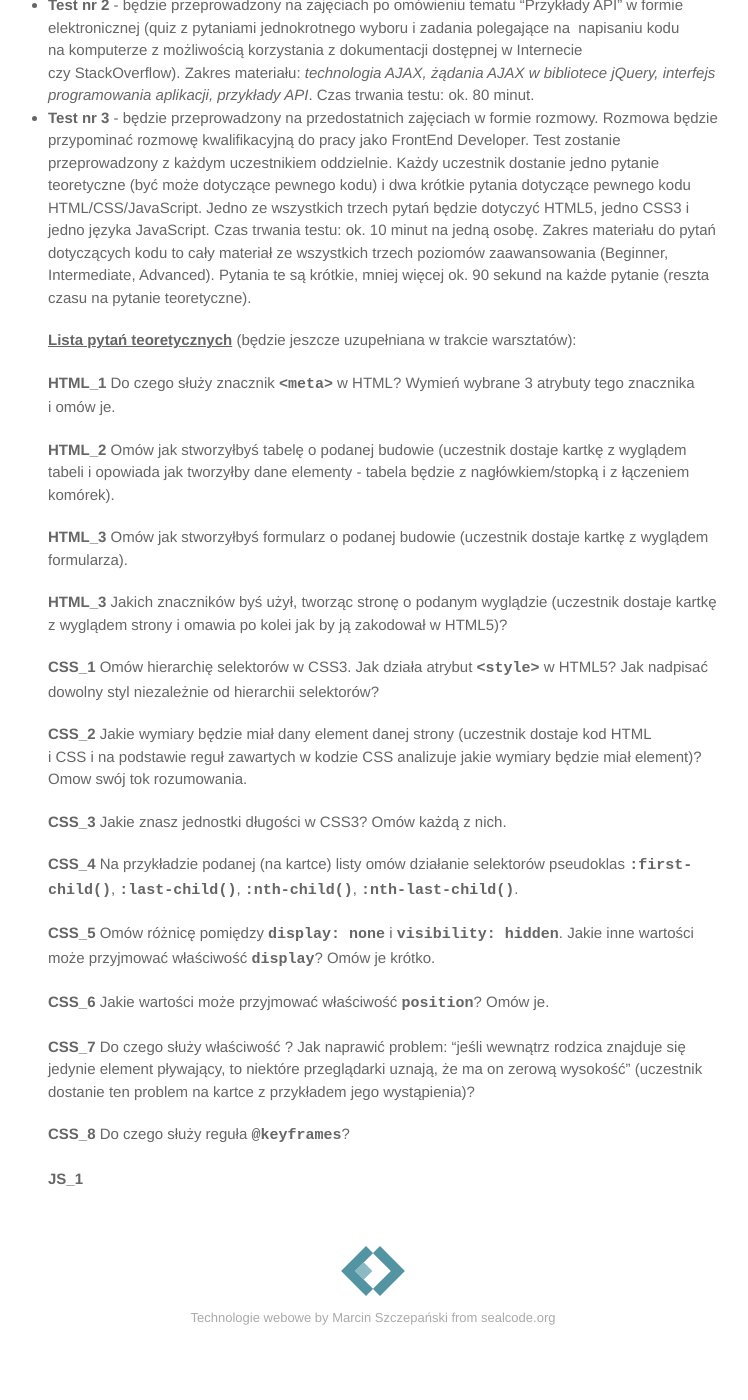
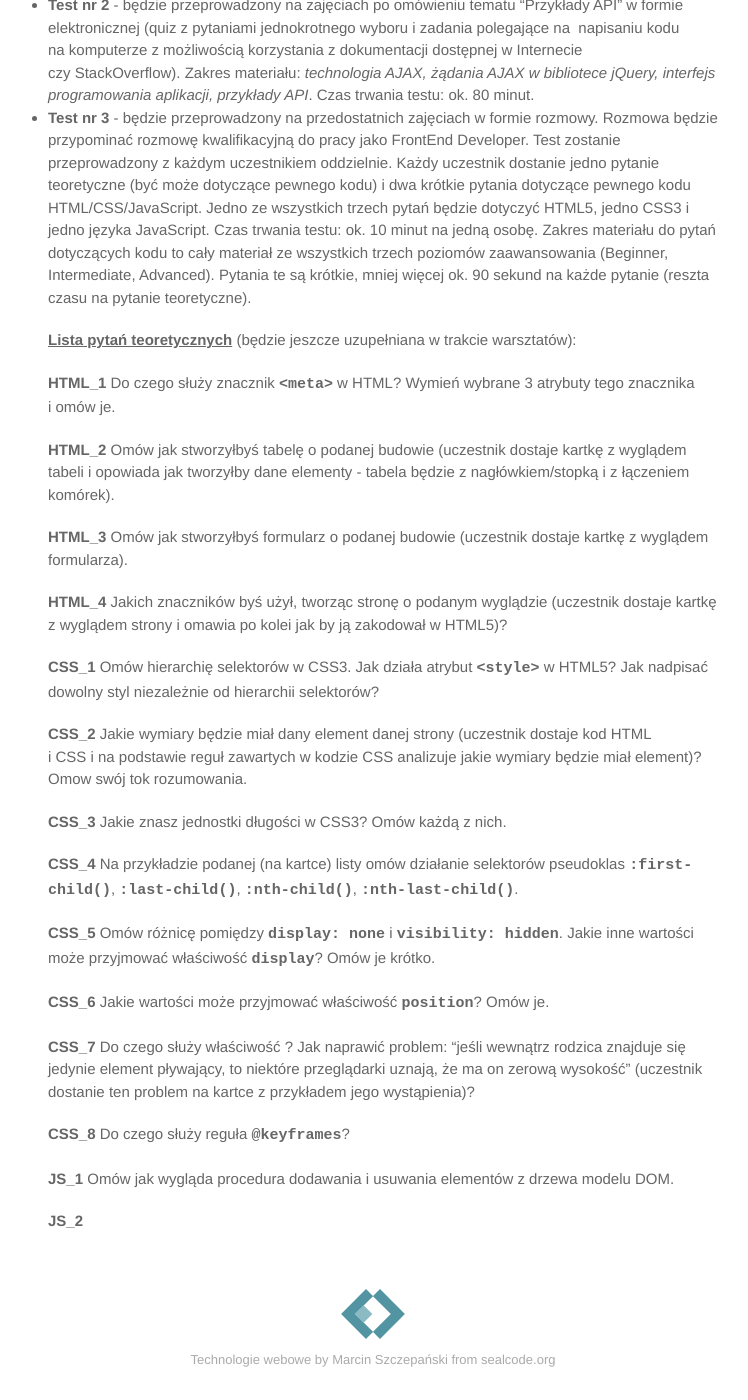
Before and after one commit to marcin-szczepanski/TWE, a Jekyll site: the page built from zajecia/2/informacje.md, in a window 1280 px wide and 1400 px high, scrolled down 1346 px. Shown: the whole window, without its empty margins (267-1015 px from the left). Built offline with Jekyll 4.4.1, drawn with Linux system fonts in a browser that asks for light colours; some web fonts are replaced; before the commit the page ends 2703 px from its top, so only the background shows below that.

Commit message:
Update informacje.md

```diff
--- a/zajecia/2/informacje.md
+++ b/zajecia/2/informacje.md
@@ -52,7 +52,7 @@ Zakres materiału do pytań dotyczących kodu to cały materiał ze wszystkich t
 
 	**HTML_3** Omów jak stworzyłbyś formularz o podanej budowie (uczestnik dostaje kartkę z&nbsp;wyglądem formularza).
 
-	**HTML_3** Jakich znaczników byś użył, tworząc stronę o podanym wyglądzie (uczestnik dostaje kartkę z wyglądem strony i&nbsp;omawia po kolei jak by ją zakodował w HTML5)?
+	**HTML_4** Jakich znaczników byś użył, tworząc stronę o podanym wyglądzie (uczestnik dostaje kartkę z wyglądem strony i&nbsp;omawia po kolei jak by ją zakodował w HTML5)?
 
 	**CSS_1** Omów hierarchię selektorów w CSS3. Jak działa atrybut <span class="preformat">&lt;style&gt;</span> w HTML5? Jak nadpisać dowolny styl niezależnie od hierarchii selektorów?
 
@@ -70,4 +70,6 @@ Zakres materiału do pytań dotyczących kodu to cały materiał ze wszystkich t
 
 	**CSS_8** Do czego służy reguła <span class="preformat">@keyframes</span>?
 
-	**JS_1**
+	**JS_1** Omów jak wygląda procedura dodawania i usuwania elementów z drzewa modelu DOM.
+
+	**JS_2**
```
